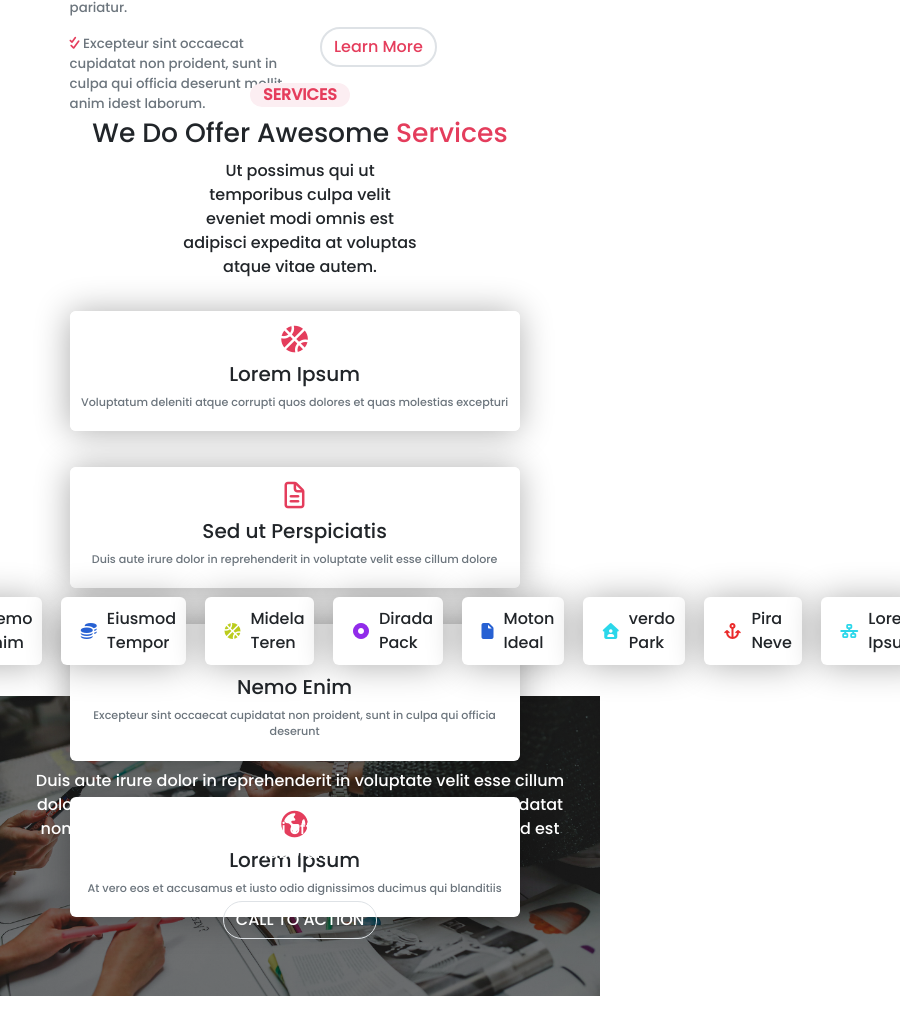
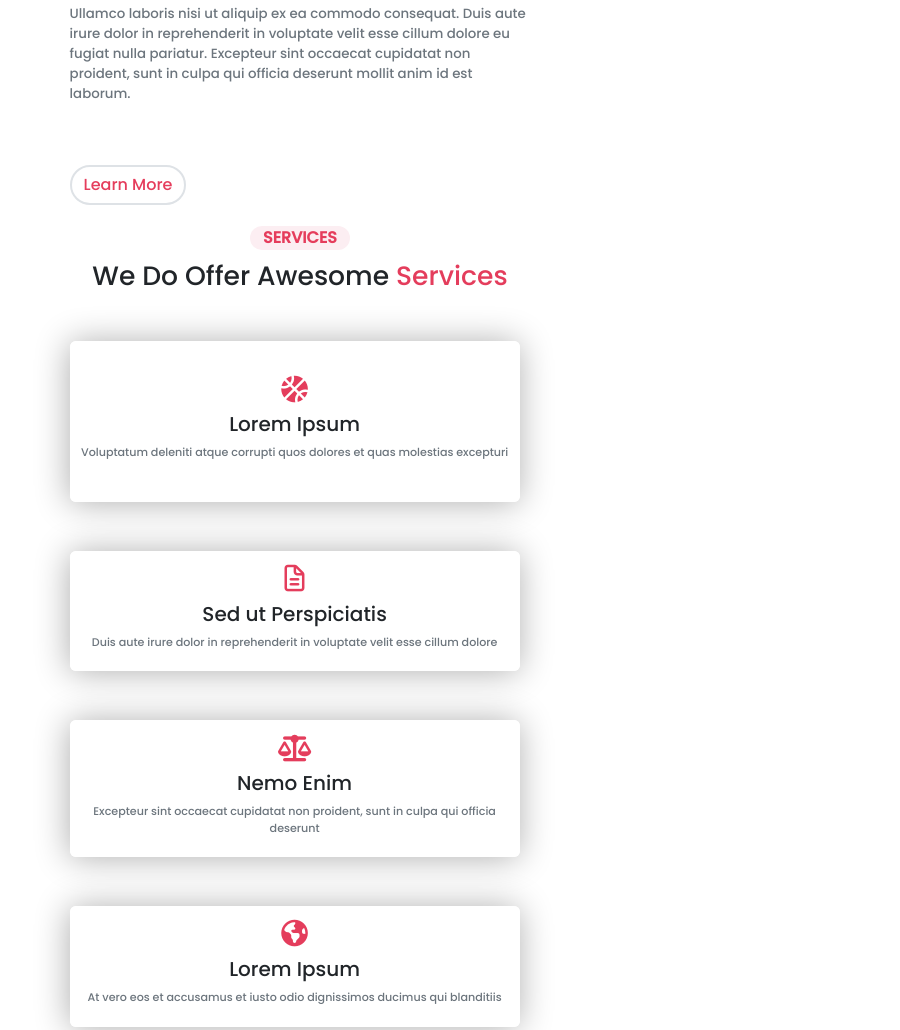
Before and after one commit to iqbalsofia7/Projet_Sofia_Youri, a website: page index.html in a window 600 px wide. Shown: the part 816-1846 px from the top of the page, 900 px wide, since content can reach past the window. Before the commit the page ends 1824 px from the top, so only its background shows below. Drawn offline with nearby package versions, Linux system fonts and the light colour scheme.

Commit message:
MQ header et s1 terminé

```diff
--- a/index.html
+++ b/index.html
@@ -46,7 +46,7 @@
             <p class="text-secondary"><i class="fa-solid fa-check-double"></i> Duis aute irure dolor in reprehenderit in voluptate velit esse cillum dolore eu fugiat nulla pariatur.</p>
             <p class="text-secondary"><i class="fa-solid fa-check-double"></i> Excepteur sint occaecat cupidatat non proident, sunt in culpa qui officia deserunt mollit anim idest laborum.</p>
         </div>
-        <div>
+        <div class="mqtexts1">
             <p class="text-secondary">Ullamco laboris nisi ut aliquip ex ea commodo consequat. Duis aute irure dolor in
                 reprehenderit in voluptate velit esse cillum dolore eu fugiat nulla pariatur. Excepteur
                 sint occaecat cupidatat non proident, sunt in culpa qui officia deserunt mollit anim id
@@ -62,7 +62,7 @@
         <span class="fw-bolder about">SERVICES</span>
     </div>
     <h2 class="text-center m-auto p-2">We Do Offer Awesome<span class="text-pink"> Services</span></h2>
-    <p class="text-center m-auto w-50">Ut possimus qui ut temporibus culpa velit eveniet modi omnis est adipisci expedita at voluptas atque vitae autem.</p>
+    <p class="text-center m-auto w-50 mqtext">Ut possimus qui ut temporibus culpa velit eveniet modi omnis est adipisci expedita at voluptas atque vitae autem.</p>
     <div class="sec1-flex">
 
     <div class="sec2grid">
--- a/src/sass/modules/_section1.sass
+++ b/src/sass/modules/_section1.sass
@@ -30,7 +30,16 @@
         background-color: black
         color: white
         border: 2px solid #000000
+.sec1-flex
+    display: flex
+.mqtexts1
+    width: 100%
 
 @media (min-width: 320px) and (max-width: 600px)
+    .mqtexts1
+        width: 100%
+    .sec1-flex
+        display: block
+        margin: auto
     .mqtext
         display: none
--- a/src/sass/modules/_section2.sass
+++ b/src/sass/modules/_section2.sass
@@ -33,9 +33,29 @@
 
 @media (min-width: 600px) and (max-width: 1024px)
     .sec2grid
-        display: flex
+        display: grid
+        grid-template-columns: 90vw
+        grid-template-rows: 200px
+        gap: 10px
+        justify-content: center
+        margin: auto
+        padding-bottom: 20%
+        div
+            padding: 1% 2%
+            display: flex
+            flex-direction: column
+            align-items: center
+            justify-content: center
+            width: 75vw
+            margin: 4% 0%
+
+@media (min-width: 320px) and (max-width: 600px)
+    .sec2grid
+        display: grid
+        grid-template-columns: 80vw
+        grid-template-rows: 100
         flex-direction: column
-        gap: 15%
+        gap: 10px
         justify-content: center
         margin: auto
         div
@@ -46,18 +66,3 @@
             justify-content: center
             width: 75vw
             margin: 4% 0%
-@media (min-width: 320px) and (max-width: 600px)
-    .sec2grid
-        display: flex
-        flex-direction: column
-        gap: 15%
-        justify-content: center
-        margin: auto
-        div
-            padding: 1% 2%
-            display: flex
-            flex-direction: column
-            align-items: center
-            justify-content: center
-            width: 75vw
-            margin: 4% 0%
--- a/src/sass/modules/_section3.sass
+++ b/src/sass/modules/_section3.sass
@@ -44,11 +44,12 @@
 
 @media (min-width: 600px) and (max-width: 1024px)
     .sec3grid
-        display: flex
+        display: inline-block
         grid-template-columns: repeat(4, 24%)
         grid-template-rows: 80px
         align-items: center
         justify-content: center
+        display: none
         div
             align-content: center
             background-color: #ffffff
```
Also changed, not shown: public/css/style.css, 1 other file.
